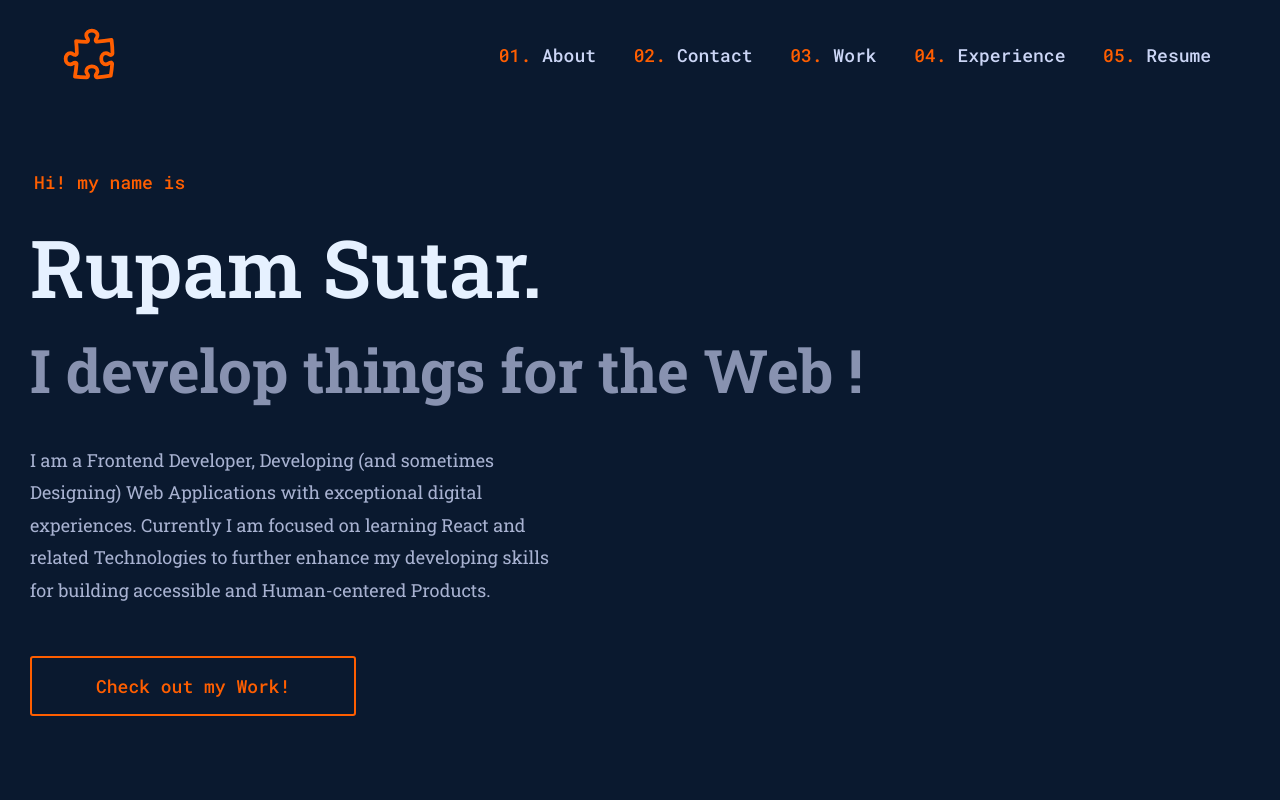
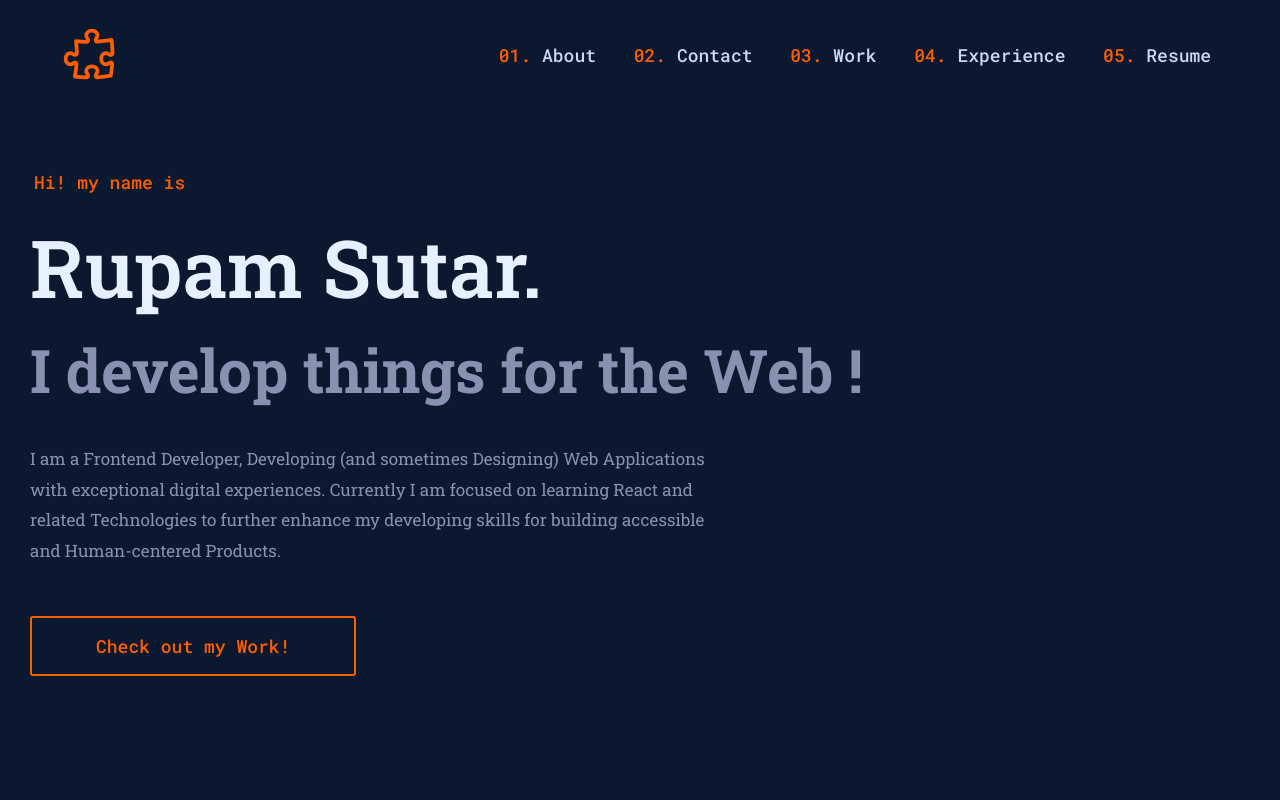
Before and after one commit to rupamsutar/Portfolio, a React (Create React App) app: page / in a window 1280 px wide. Shown: the top 800 px of the page. Built offline with nearby package versions, Linux system fonts and the light colour scheme.

Commit message:
Design fixed

```diff
--- a/src/Components/Introduction/Introduction.module.css
+++ b/src/Components/Introduction/Introduction.module.css
@@ -29,8 +29,9 @@
 .introduction p {
     margin-top: 20px;
     line-height: 1.8;
-    max-width: 540px;
-    color: #a8b2d1;
+    max-width: 700px;
+    color: #8892b0;
+    font-size: 17px;
 }
 
 .check:link,
--- a/src/Components/Navbar/Navbar-icon.module.css
+++ b/src/Components/Navbar/Navbar-icon.module.css
@@ -13,7 +13,7 @@
 
 @keyframes moveInBottom {
     0% {
-        transform: translateY(-60px);
+        transform: translateY(-30px);
         opacity: 0;
     }
 
```
